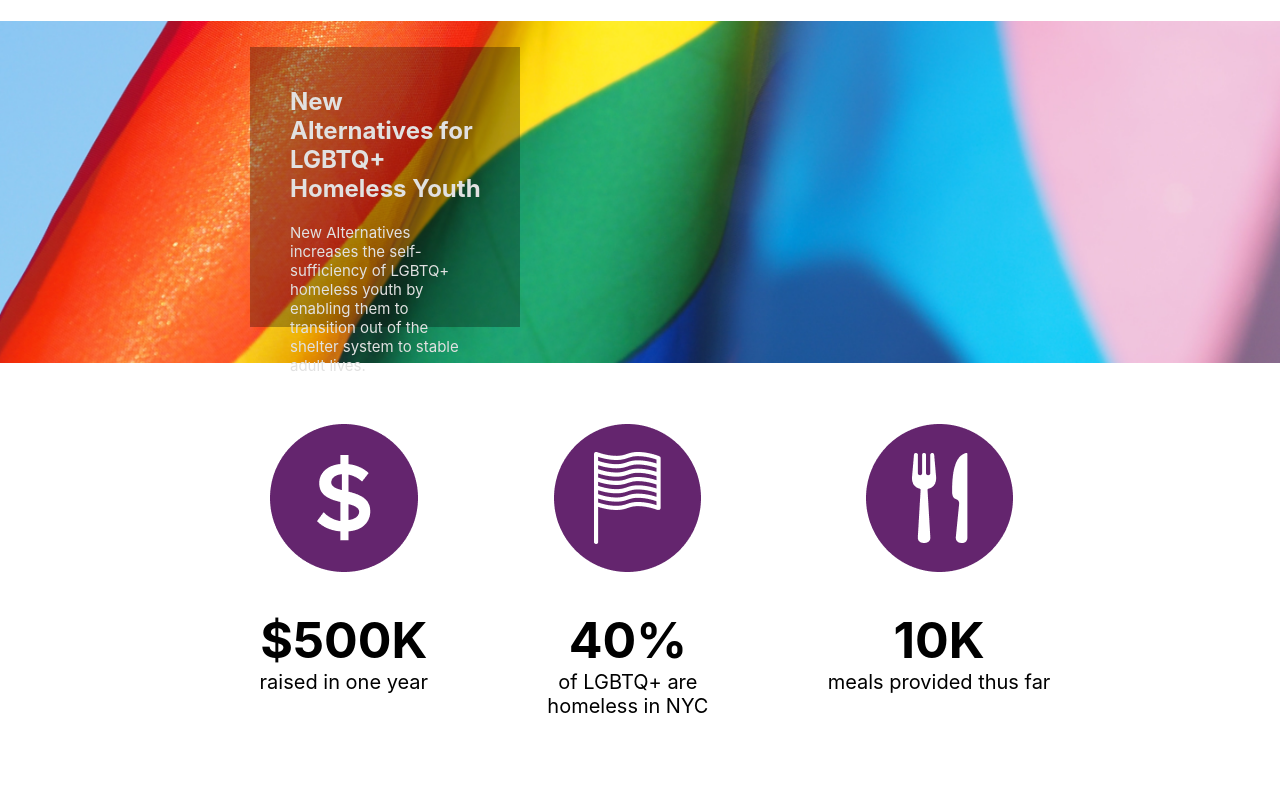
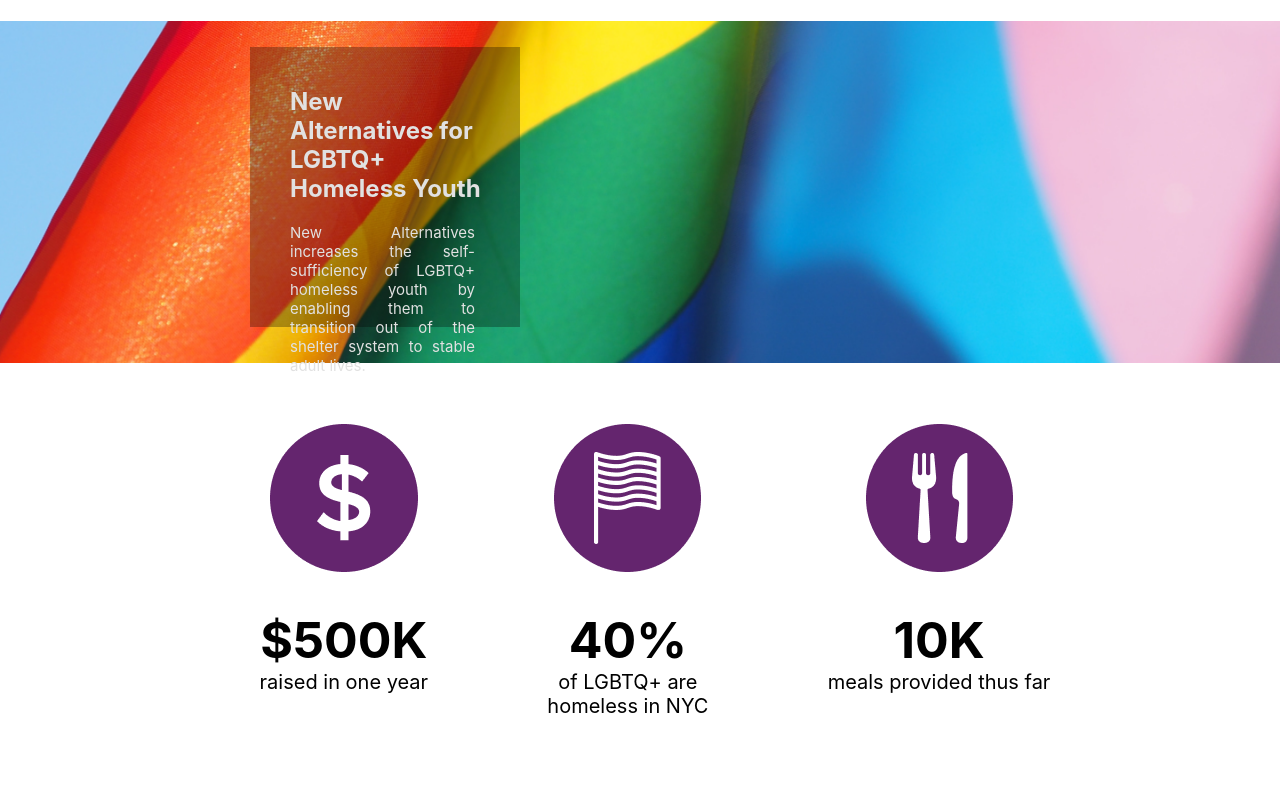
Before and after one commit to chrisratsimba123/new-alternatives-app, a React (Create React App) app in the folder client/: page / in a window 1280 px wide. Shown: the top 800 px of the page. Built offline with nearby package versions, Linux system fonts and the light colour scheme.

Commit message:
added global properties to justify <p /> text

```diff
--- a/client/src/App.css
+++ b/client/src/App.css
@@ -3,3 +3,8 @@
   flex-direction: column;
   text-align: center;
 }
+
+p {
+  text-align: justify;
+  text-justify: inter-word;
+}
```
